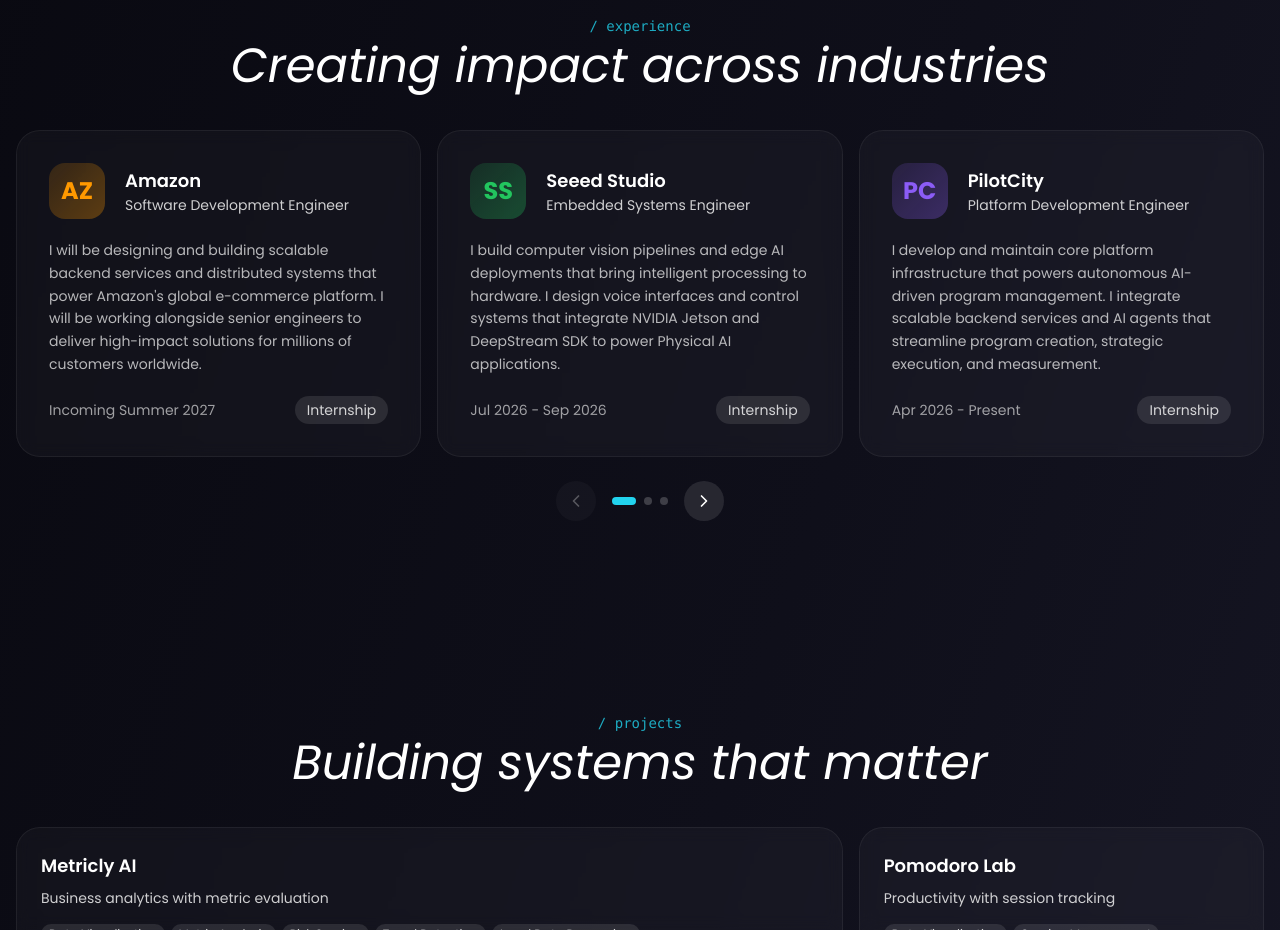
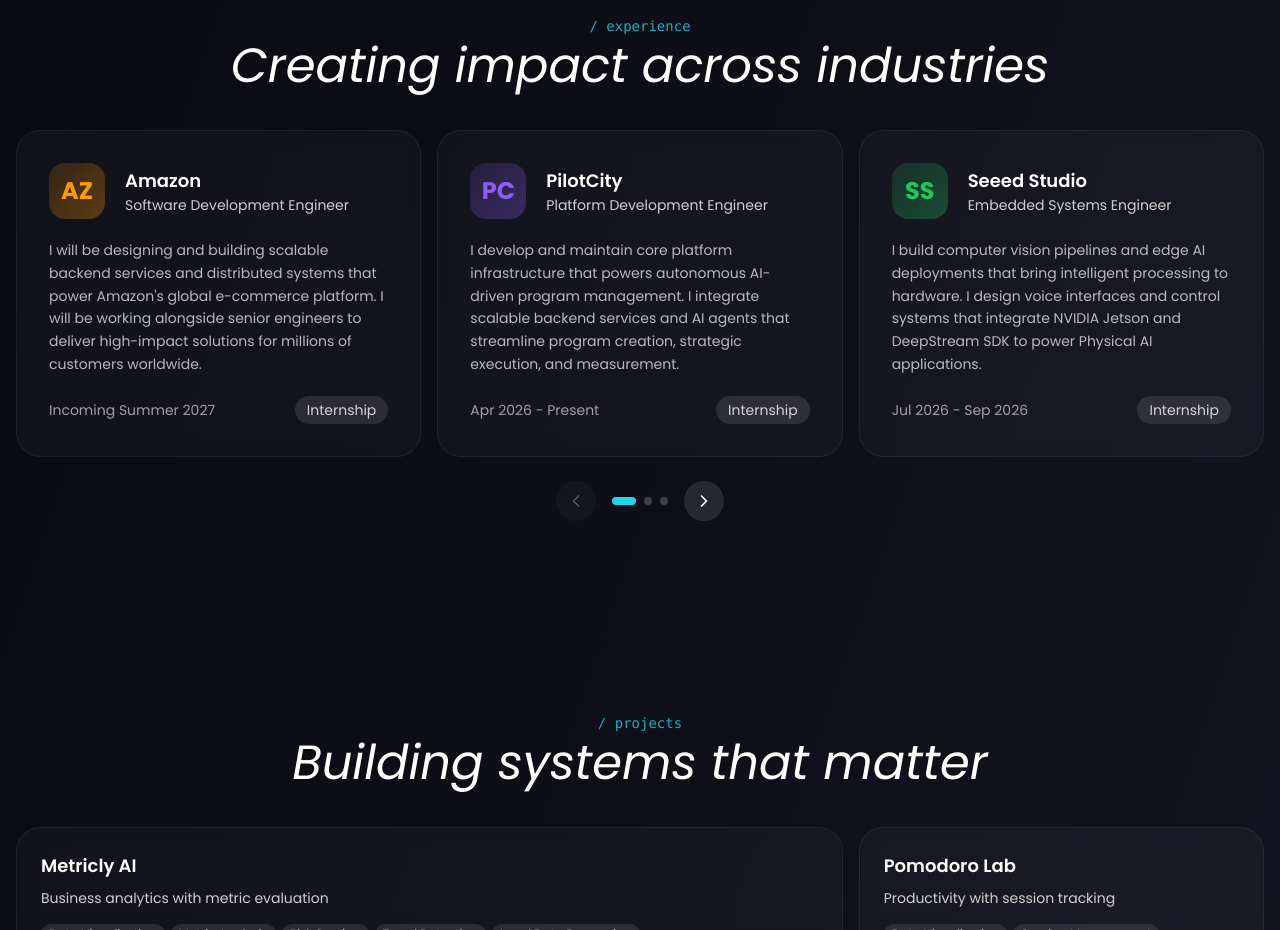
Before and after one commit to codexfang/portfolio, a React (Vite) app: page / in a window 1280 px wide. Shown: the part 880-1810 px from the top of the page. Built offline with nearby package versions, Linux system fonts and the light colour scheme; the HTML template or start-up script is replaced by a standard one.

Commit message:
Update experience section

```diff
--- a/src/components/ExperienceCarousel.tsx
+++ b/src/components/ExperienceCarousel.tsx
@@ -8,12 +8,12 @@ const experiences = [
     desc: 'I will be designing and building scalable backend services and distributed systems that power Amazon\'s global e-commerce platform. I will be working alongside senior engineers to deliver high-impact solutions for millions of customers worldwide.',
   },
   {
+    logo: 'PC', company: 'PilotCity', role: 'Platform Development Engineer', date: 'Apr 2026 - Present', type: 'Internship', color: '#8b5cf6',
+    desc: 'I develop and maintain core platform infrastructure that powers autonomous AI-driven program management. I integrate scalable backend services and AI agents that streamline program creation, strategic execution, and measurement.',
+  },
+  {
     logo: 'SS', company: 'Seeed Studio', role: 'Embedded Systems Engineer', date: 'Jul 2026 - Sep 2026', type: 'Internship', color: '#22c55e',
     desc: 'I build computer vision pipelines and edge AI deployments that bring intelligent processing to hardware. I design voice interfaces and control systems that integrate NVIDIA Jetson and DeepStream SDK to power Physical AI applications.',
-  },
-  {
-    logo: 'PC', company: 'PilotCity', role: 'Platform Development Engineer', date: 'Apr 2026 - Present', type: 'Internship', color: '#8b5cf6',
-    desc: 'I develop and maintain core platform infrastructure that powers autonomous AI-driven program management. I integrate scalable backend services and AI agents that streamline program creation, strategic execution, and measurement.',
   },
   {
     logo: 'LE', company: 'Lavner Education', role: 'AI/ML Instructor', date: 'June 2026 - Jul 2026', type: 'Full-time', color: '#10b981',
```
